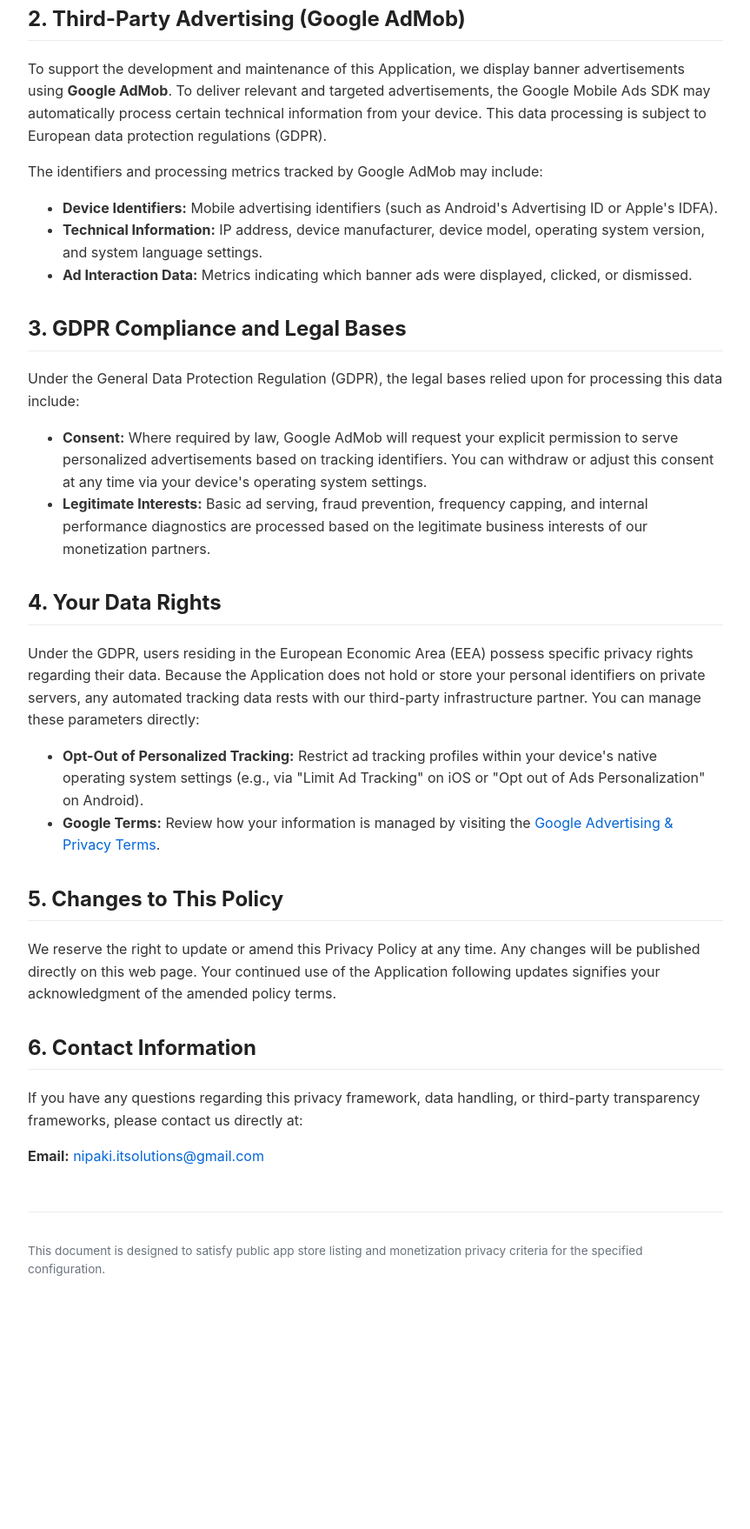
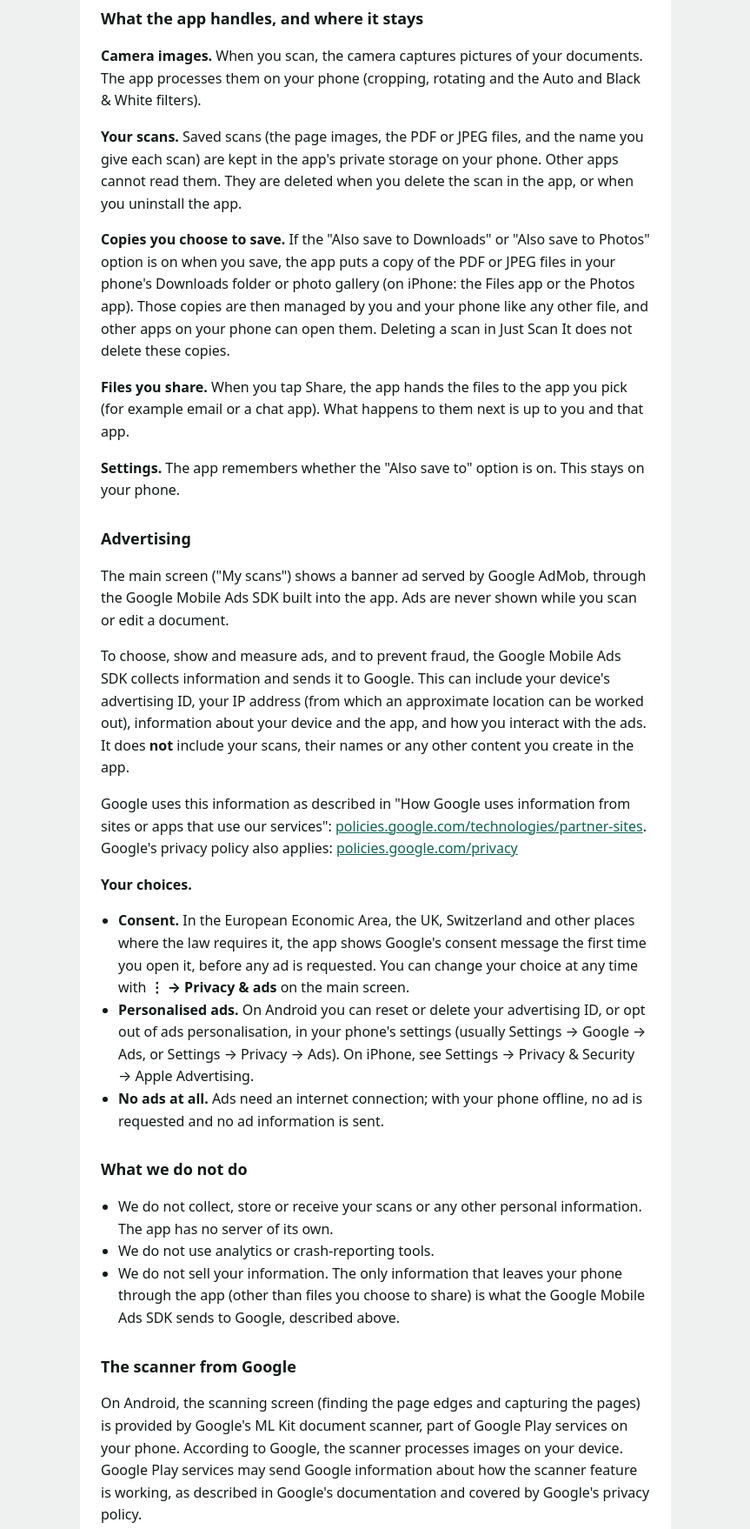
Before and after one commit to paper14/just-scan-it-privacy, a plain HTML site: page index.html in a window 1280 px wide. Shown: the part 463-2221 px from the top of the page at 87% size, without its empty margins (208-1071 px from the left). Before the commit the page ends 1988 px from the top, so only its background shows below. Drawn offline with Linux system fonts and the light colour scheme.

Commit message:
Update index.html

```diff
--- a/index.html
+++ b/index.html
@@ -1,88 +1,233 @@
-<!DOCTYPE html>
+<!doctype html>
 <html lang="en">
   <head>
-    <meta charset="UTF-8">
-    <meta name="viewport" content="width=device-width, initial-scale=1.0">
-    <title>Privacy Policy - Just Scan It</title>
+    <meta charset="utf-8" />
+    <meta name="viewport" content="width=device-width, initial-scale=1" />
+    <title>Just Scan It: Privacy Policy</title>
     <style>
+      :root {
+        --ink: #111a17;
+        --muted: #4e5b56;
+        --accent: #0a6650;
+        --ground: #eef1ef;
+        --surface: #ffffff;
+      }
       body {
-            font-family: -apple-system, BlinkMacSystemFont, "Segoe UI", Roboto, Helvetica, Arial, sans-serif;
-            line-height: 1.6;
-            color: #333;
-            max-width: 800px;
+        margin: 0;
+        background: var(--ground);
+        color: var(--ink);
+        font:
+          16px/1.6 system-ui,
+          -apple-system,
+          "Segoe UI",
+          Roboto,
+          sans-serif;
+      }
+      main {
+        max-width: 680px;
         margin: 0 auto;
-            padding: 40px 20px;
+        padding: 32px 20px 48px;
+      }
+      .card {
+        background: var(--surface);
+        border-radius: 14px;
+        padding: 24px 24px 8px;
       }
       h1 {
-            color: #111;
-            border-bottom: 2px solid #eaecef;
-            padding-bottom: 10px;
+        font-size: 28px;
+        line-height: 1.2;
+        margin: 0 0 4px;
       }
       h2 {
-            color: #222;
-            margin-top: 30px;
-            border-bottom: 1px solid #eaecef;
-            padding-bottom: 5px;
+        font-size: 18px;
+        margin: 28px 0 8px;
+      }
+      .date {
+        color: var(--muted);
+        margin: 0 0 20px;
       }
       a {
-            color: #0366d6;
-            text-decoration: none;
+        color: var(--accent);
+        overflow-wrap: anywhere;
       }
-        a:hover {
-            text-decoration: underline;
-        }
-        .footer {
-            margin-top: 50px;
-            font-size: 0.85em;
-            color: #6a737d;
-            border-top: 1px solid #eaecef;
-            padding-top: 20px;
+      ul {
+        padding-left: 20px;
       }
     </style>
   </head>
   <body>
+    <main>
+      <div class="card">
+        <h1>Just Scan It: Privacy Policy</h1>
+        <p class="date">Effective date: 4 October 2026</p>
 
-    <h1>Privacy Policy</h1>
-    <p><strong>Last updated: October 04, 2026</strong></p>
+        <p>
+          This policy explains what the Just Scan It app does with your
+          information. Just Scan It is made by NiPaKi IT Solutions ("we").
+        </p>
 
-    <p>This Privacy Policy governs the use of the mobile application <strong>Just Scan It</strong> (the "Application"). The Application is provided as a free service. Aside from third-party advertising partners, the developer does not collect, store, or share any personal data or usage metrics.</p>
-
-    <h2>1. Data Collection and Usage</h2>
-    <p>We do not personally collect, store, transmit, or monitor any personal data or personal identifiers through the Application. There are no user account systems, registration requirements, or database interactions that record your activity.</p>
-
-    <h2>2. Third-Party Advertising (Google AdMob)</h2>
-    <p>To support the development and maintenance of this Application, we display banner advertisements using <strong>Google AdMob</strong>. To deliver relevant and targeted advertisements, the Google Mobile Ads SDK may automatically process certain technical information from your device. This data processing is subject to European data protection regulations (GDPR).</p>
-    <p>The identifiers and processing metrics tracked by Google AdMob may include:</p>
+        <h2>The short version</h2>
         <ul>
-        <li><strong>Device Identifiers:</strong> Mobile advertising identifiers (such as Android's Advertising ID or Apple's IDFA).</li>
-        <li><strong>Technical Information:</strong> IP address, device manufacturer, device model, operating system version, and system language settings.</li>
-        <li><strong>Ad Interaction Data:</strong> Metrics indicating which banner ads were displayed, clicked, or dismissed.</li>
+          <li>
+            Your scans stay on your phone. We never receive them, and they are
+            never used for ads.
+          </li>
+          <li>There is no account, no sign-in and no analytics.</li>
+          <li>
+            The app shows one banner ad on its main screen, provided by Google
+            AdMob. To show ads, Google collects some information from your
+            device, such as its advertising ID and IP address. Where the law
+            requires it, the app asks for your consent first.
+          </li>
         </ul>
 
-    <h2>3. GDPR Compliance and Legal Bases</h2>
-    <p>Under the General Data Protection Regulation (GDPR), the legal bases relied upon for processing this data include:</p>
+        <h2>What the app handles, and where it stays</h2>
+        <p>
+          <strong>Camera images.</strong> When you scan, the camera captures
+          pictures of your documents. The app processes them on your phone
+          (cropping, rotating and the Auto and Black &amp; White filters).
+        </p>
+        <p>
+          <strong>Your scans.</strong> Saved scans (the page images, the PDF or
+          JPEG files, and the name you give each scan) are kept in the app's
+          private storage on your phone. Other apps cannot read them. They are
+          deleted when you delete the scan in the app, or when you uninstall the
+          app.
+        </p>
+        <p>
+          <strong>Copies you choose to save.</strong> If the "Also save to
+          Downloads" or "Also save to Photos" option is on when you save, the
+          app puts a copy of the PDF or JPEG files in your phone's Downloads
+          folder or photo gallery (on iPhone: the Files app or the Photos app).
+          Those copies are then managed by you and your phone like any other
+          file, and other apps on your phone can open them. Deleting a scan in
+          Just Scan It does not delete these copies.
+        </p>
+        <p>
+          <strong>Files you share.</strong> When you tap Share, the app hands
+          the files to the app you pick (for example email or a chat app). What
+          happens to them next is up to you and that app.
+        </p>
+        <p>
+          <strong>Settings.</strong> The app remembers whether the "Also save
+          to" option is on. This stays on your phone.
+        </p>
+
+        <h2>Advertising</h2>
+        <p>
+          The main screen ("My scans") shows a banner ad served by Google AdMob,
+          through the Google Mobile Ads SDK built into the app. Ads are never
+          shown while you scan or edit a document.
+        </p>
+        <p>
+          To choose, show and measure ads, and to prevent fraud, the Google
+          Mobile Ads SDK collects information and sends it to Google. This can
+          include your device's advertising ID, your IP address (from which an
+          approximate location can be worked out), information about your device
+          and the app, and how you interact with the ads. It does
+          <strong>not</strong> include your scans, their names or any other
+          content you create in the app.
+        </p>
+        <p>
+          Google uses this information as described in "How Google uses
+          information from sites or apps that use our services":
+          <a href="https://policies.google.com/technologies/partner-sites"
+            >policies.google.com/technologies/partner-sites</a
+          >. Google's privacy policy also applies:
+          <a href="https://policies.google.com/privacy"
+            >policies.google.com/privacy</a
+          >
+        </p>
+        <p><strong>Your choices.</strong></p>
         <ul>
-        <li><strong>Consent:</strong> Where required by law, Google AdMob will request your explicit permission to serve personalized advertisements based on tracking identifiers. You can withdraw or adjust this consent at any time via your device's operating system settings.</li>
-        <li><strong>Legitimate Interests:</strong> Basic ad serving, fraud prevention, frequency capping, and internal performance diagnostics are processed based on the legitimate business interests of our monetization partners.</li>
+          <li>
+            <strong>Consent.</strong> In the European Economic Area, the UK,
+            Switzerland and other places where the law requires it, the app
+            shows Google's consent message the first time you open it, before
+            any ad is requested. You can change your choice at any time with
+            <strong>⋮ → Privacy &amp; ads</strong> on the main screen.
+          </li>
+          <li>
+            <strong>Personalised ads.</strong> On Android you can reset or
+            delete your advertising ID, or opt out of ads personalisation, in
+            your phone's settings (usually Settings → Google → Ads, or Settings
+            → Privacy → Ads). On iPhone, see Settings → Privacy &amp; Security →
+            Apple Advertising.
+          </li>
+          <li>
+            <strong>No ads at all.</strong> Ads need an internet connection;
+            with your phone offline, no ad is requested and no ad information is
+            sent.
+          </li>
         </ul>
 
-    <h2>4. Your Data Rights</h2>
-    <p>Under the GDPR, users residing in the European Economic Area (EEA) possess specific privacy rights regarding their data. Because the Application does not hold or store your personal identifiers on private servers, any automated tracking data rests with our third-party infrastructure partner. You can manage these parameters directly:</p>
+        <h2>What we do not do</h2>
         <ul>
-        <li><strong>Opt-Out of Personalized Tracking:</strong> Restrict ad tracking profiles within your device's native operating system settings (e.g., via "Limit Ad Tracking" on iOS or "Opt out of Ads Personalization" on Android).</li>
-        <li><strong>Google Terms:</strong> Review how your information is managed by visiting the <a href="https://policies.google.com/technologies/ads" target="_blank" rel="noopener noreferrer">Google Advertising & Privacy Terms</a>.</li>
+          <li>
+            We do not collect, store or receive your scans or any other personal
+            information. The app has no server of its own.
+          </li>
+          <li>We do not use analytics or crash-reporting tools.</li>
+          <li>
+            We do not sell your information. The only information that leaves
+            your phone through the app (other than files you choose to share) is
+            what the Google Mobile Ads SDK sends to Google, described above.
+          </li>
         </ul>
 
-    <h2>5. Changes to This Policy</h2>
-    <p>We reserve the right to update or amend this Privacy Policy at any time. Any changes will be published directly on this web page. Your continued use of the Application following updates signifies your acknowledgment of the amended policy terms.</p>
+        <h2>The scanner from Google</h2>
+        <p>
+          On Android, the scanning screen (finding the page edges and capturing
+          the pages) is provided by Google's ML Kit document scanner, part of
+          Google Play services on your phone. According to Google, the scanner
+          processes images on your device. Google Play services may send Google
+          information about how the scanner feature is working, as described in
+          Google's documentation and covered by Google's privacy policy.
+        </p>
+        <p>
+          On iPhone, the scanning screen is provided by Apple's VisionKit, which
+          is part of iOS.
+        </p>
 
-    <h2>6. Contact Information</h2>
-    <p>If you have any questions regarding this privacy framework, data handling, or third-party transparency frameworks, please contact us directly at:</p>
-    <p><strong>Email:</strong> <a href="mailto:nipaki.itsolutions@gmail.com">nipaki.itsolutions@gmail.com</a></p>
+        <h2>Permissions</h2>
+        <ul>
+          <li>
+            <strong>Camera:</strong> to scan your documents. The app asks for it
+            the first time it is needed.
+          </li>
+          <li><strong>Internet:</strong> used only to show ads.</li>
+          <li>
+            <strong>Advertising ID (Android):</strong> used by the Google Mobile
+            Ads SDK, as described under Advertising.
+          </li>
+          <li>
+            <strong
+              >Add to Photos (iPhone) / storage on older Android phones:</strong
+            >
+            only to save copies of your scans to your photos or files when you
+            ask it to.
+          </li>
+        </ul>
+        <p>
+          You can turn permissions off at any time in your phone's settings. The
+          app will tell you if it needs one to do what you asked.
+        </p>
 
-    <div class="footer">
-        <p>This document is designed to satisfy public app store listing and monetization privacy criteria for the specified configuration.</p>
+        <h2>Children</h2>
+        <p>
+          Just Scan It is a general tool and is not directed at children under
+          13. We do not knowingly collect information from children.
+        </p>
+
+        <h2>Changes to this policy</h2>
+        <p>
+          If this policy changes, we will update it on this page and change the
+          effective date above.
+        </p>
+
+        <h2>Contact</h2>
+        <p>Questions about this policy: nipaki.itsolutions@gmail.com</p>
       </div>
-
+    </main>
   </body>
 </html>
```
Lines whose indentation alone changed are shown as unchanged.
